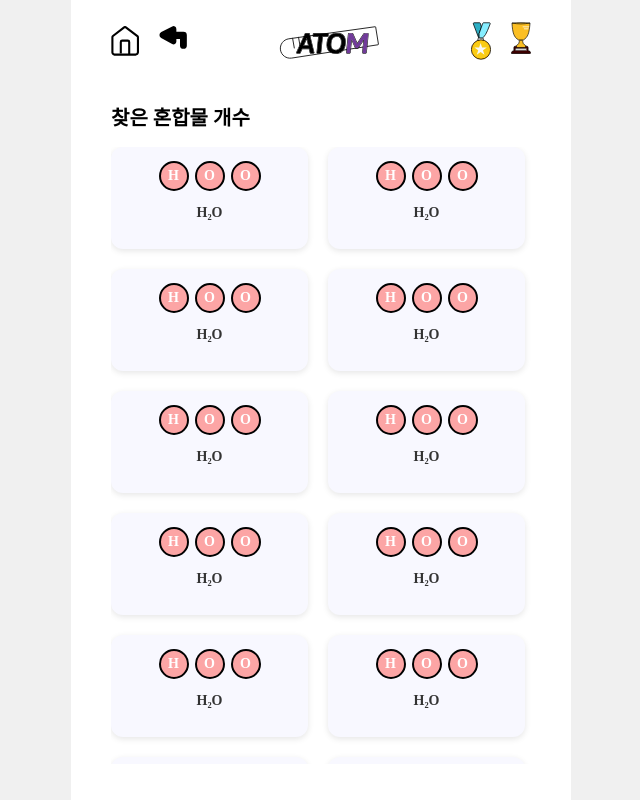
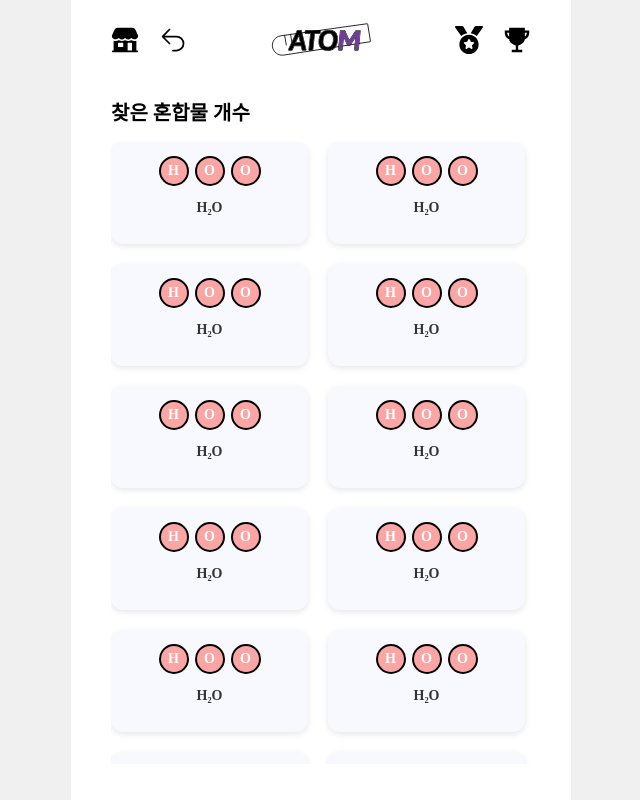
Before and after one commit to STDev-Hackathon-Team-10/frontend, a React (Vite) app: page /dictionary in a window 1280 px wide. Shown: the whole page, without its empty margins (319-959 px from the left). Built offline with nearby package versions, Linux system fonts and the light colour scheme.

Commit message:
헤더 로고 전체 변경 및 수정

```diff
--- a/package.json
+++ b/package.json
@@ -16,6 +16,8 @@
     "react": "^19.0.0",
     "react-dom": "^19.0.0",
     "react-draggable": "^4.4.6",
+    "react-icon": "^1.0.0",
+    "react-icons": "^5.5.0",
     "react-router": "^7.5.0"
   },
   "devDependencies": {
--- a/src/main.jsx
+++ b/src/main.jsx
@@ -3,6 +3,9 @@ import "./index.css";
 import App from "./App.jsx";
 import { createBrowserRouter, RouterProvider } from "react-router";
 import Home from "./pages/Home";
+import Rank from "./pages/Rank";
+import Honor from "./pages/Honor";
+import Store from "./pages/Store";
 import Dictionary from "./pages/Dictionary/index.jsx";
 import Game from "./pages/Game/index.jsx";
 import AtomRenderer from "./components/Renderer";
@@ -25,6 +28,18 @@ let router = createBrowserRouter([
         Component: Dictionary,
       },
       {
+        path: "honor",
+        Component: Honor,
+      },
+      {
+        path: "rank",
+        Component: Rank,
+      },
+      {
+        path: "store",
+        Component: Store,
+      },
+      {
         path: "test/renderer",
         Component: AtomRenderer,
       },
--- a/src/pages/Game/components/Header.jsx
+++ b/src/pages/Game/components/Header.jsx
@@ -1,10 +1,8 @@
 import styles from "../../Header/Header.module.css";
-import home from "../../../Asset/home.svg";
-import trophy from "../../../Asset/trophy.svg";
-import medal from "../../../Asset/medal.svg";
-import dictionary from "../../../Asset/dictionary.svg";
+import { IoStorefront, IoTrophySharp } from "react-icons/io5";
+import { FaMedal, FaBookOpen } from "react-icons/fa";
+import { HiArrowUturnLeft } from "react-icons/hi2";
 import mini_logo from "../../../Asset/mini_logo.svg";
-
 import { useNavigate } from "react-router";
 
 export default function Header() {
@@ -13,22 +11,14 @@ export default function Header() {
   return (
     <section className={styles.header}>
       <div className={styles.leftButtons}>
-        <div className={styles.tooltipWrapper} data-tooltip="홈">
-          <img
-            src={home}
-            alt="홈버튼"
-            onClick={() => navigate("/")}
-            className={styles.homeButton}
+        <IoStorefront
+          onClick={() => navigate("/store")}
+          className={styles.headerButton}
         />
-        </div>
-        <div className={styles.tooltipWrapper} data-tooltip="도감">
-          <img
-            src={dictionary}
-            alt="도감버튼"
+        <FaBookOpen
           onClick={() => navigate("/dictionary")}
-            className={styles.homeButton}
+          className={styles.headerButton}
         />
-        </div>
       </div>
 
       <div className={styles.center}>
@@ -36,23 +26,16 @@ export default function Header() {
       </div>
 
       <div className={styles.rightButtons}>
-        <div className={styles.tooltipWrapper} data-tooltip="칭호">
-          <img
-            src={medal}
-            alt="칭호 버튼"
+        <FaMedal
           onClick={() => navigate("/honor")}
           className={styles.headerButton}
         />
-        </div>
-        <div className={styles.tooltipWrapper} data-tooltip="랭킹">
-          <img
-            src={trophy}
-            alt="트로피 버튼"
+
+        <IoTrophySharp
           onClick={() => navigate("/rank")}
           className={styles.headerButton}
         />
       </div>
-      </div>
     </section>
   );
 }
--- a/src/pages/Header/Header.module.css
+++ b/src/pages/Header/Header.module.css
@@ -22,14 +22,9 @@
   text-align: center;
 }
 
-.homeButton {
-  width: 28px;
-  height: auto;
-  cursor: pointer;
-}
 
 .headerButton {
-  width: 20px;
+  width: 28px;
   height: auto;
   cursor: pointer;
 }
@@ -38,31 +33,3 @@
   width: 100px;
   height: auto;
 }
-
-/* 툴팁부분 */
-.tooltipWrapper {
-  position: relative;
-  display: inline-block;
-}
-
-.tooltipWrapper::after {
-  content: attr(data-tooltip);
-  position: absolute;
-  bottom: -28px;
-  left: 50%;
-  transform: translateX(-50%);
-  background-color: #333;
-  color: #fff;
-  font-size: 12px;
-  padding: 4px 8px;
-  border-radius: 4px;
-  white-space: nowrap;
-  opacity: 0;
-  pointer-events: none;
-  transition: opacity 0.2s;
-  z-index: 999;
-}
-
-.tooltipWrapper:hover::after {
-  opacity: 1;
-}
--- a/src/pages/Header/index.jsx
+++ b/src/pages/Header/index.jsx
@@ -1,9 +1,8 @@
 import styles from "./Header.module.css";
-import home from "../../Asset/home.svg";
-import trophy from "../../Asset/trophy.svg";
-import medal from "../../Asset/medal.svg";
-import back from "../../Asset/left_arrow.svg";
 import mini_logo from "../../Asset/mini_logo.svg";
+import { IoStorefront, IoTrophySharp } from "react-icons/io5";
+import { FaMedal } from "react-icons/fa";
+import { HiArrowUturnLeft } from "react-icons/hi2";
 
 import { useNavigate } from "react-router";
 
@@ -13,22 +12,15 @@ export default function Header() {
   return (
     <section className={styles.header}>
       <div className={styles.leftButtons}>
-        <div className={styles.tooltipWrapper} data-tooltip="홈">
-          <img
-            src={home}
-            alt="홈버튼"
-            onClick={() => navigate("/")}
-            className={styles.homeButton}
+        <IoStorefront
+          onClick={() => navigate("/store")}
+          className={styles.headerButton}
         />
-        </div>
-        <div className={styles.tooltipWrapper} data-tooltip="게임화면으로 이동">
-          <img
-            src={back}
-            alt="게임버튼"
+
+        <HiArrowUturnLeft
           onClick={() => navigate("/game")}
-            className={styles.homeButton}
+          className={styles.headerButton}
         />
-        </div>
       </div>
 
       <div className={styles.center}>
@@ -36,23 +28,16 @@ export default function Header() {
       </div>
 
       <div className={styles.rightButtons}>
-        <div className={styles.tooltipWrapper} data-tooltip="칭호">
-          <img
-            src={medal}
-            alt="메달 버튼"
-            onClick={() => navigate("/medal")}
+        <FaMedal
+          onClick={() => navigate("/honor")}
           className={styles.headerButton}
         />
-        </div>
-        <div className={styles.tooltipWrapper} data-tooltip="랭킹">
-          <img
-            src={trophy}
-            alt="트로피 버튼"
+
+        <IoTrophySharp
           onClick={() => navigate("/rank")}
           className={styles.headerButton}
         />
       </div>
-      </div>
     </section>
   );
 }
--- /dev/null
+++ b/src/pages/Store/index.jsx
@@ -0,0 +1,8 @@
+export default function Store() {
+
+  return(
+    <div>
+      store
+    </div>
+  )
+}
```
Also changed, not shown: src/pages/Store/Store.module.css (added), 1 other file (tests, documents, lock files or other folders). Lines whose indentation alone changed are shown as unchanged.
